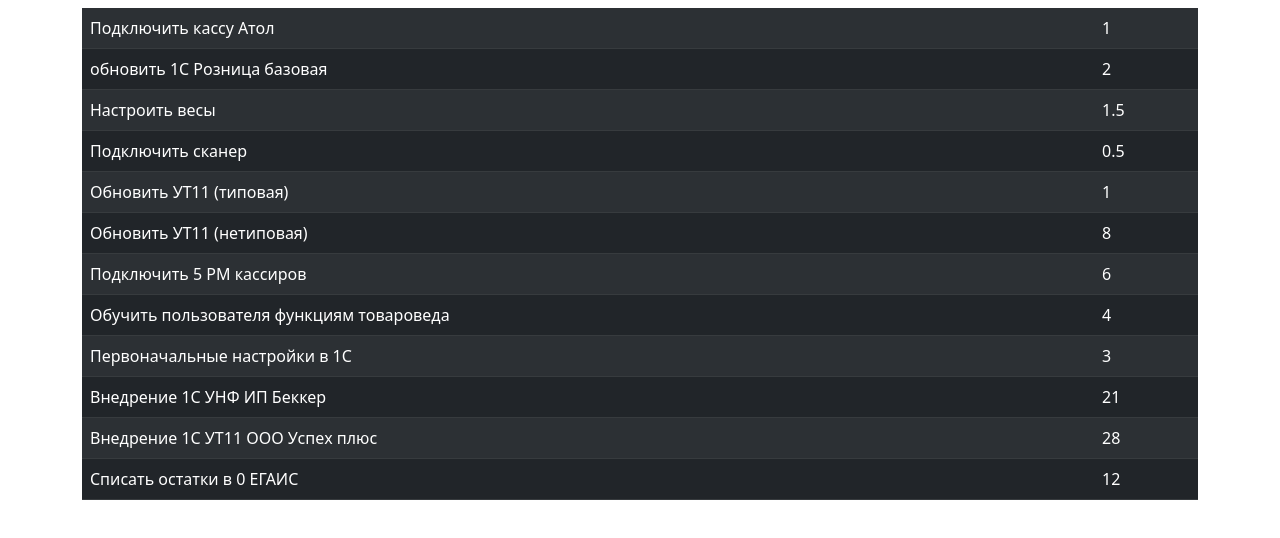
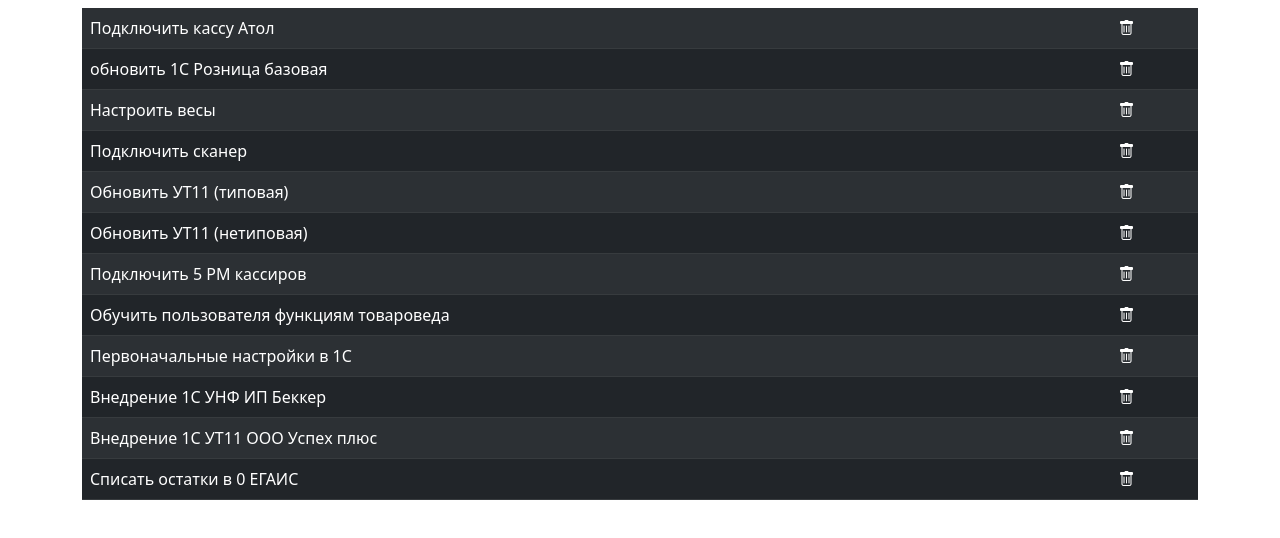
Before and after one commit to ElenaFrank/my_graduate_project, a React (Create React App) app: page / in a window 1280 px wide. Shown: the top 538 px of the page. Built offline with nearby package versions, Linux system fonts and the light colour scheme.

Commit message:
working with style

```diff
--- a/package.json
+++ b/package.json
@@ -7,6 +7,7 @@
     "@testing-library/react": "^13.4.0",
     "@testing-library/user-event": "^13.5.0",
     "bootstrap": "^5.2.2",
+    "bootstrap-icons": "^1.9.1",
     "react": "^18.2.0",
     "react-dom": "^18.2.0",
     "react-scripts": "5.0.1",
--- a/public/index.html
+++ b/public/index.html
@@ -10,6 +10,7 @@
       content="Web site created using create-react-app"
     />
     <link rel="apple-touch-icon" href="%PUBLIC_URL%/logo192.png" />
+    <link rel="stylesheet" href="https://cdn.jsdelivr.net/npm/bootstrap-icons@1.5.0/font/bootstrap-icons.css">
     <!--
       manifest.json provides metadata used when your web app is installed on a
       user's mobile device or desktop. See https://developers.google.com/web/fundamentals/web-app-manifest/
--- a/src/components/projects.jsx
+++ b/src/components/projects.jsx
@@ -14,7 +14,7 @@
             <>
             <tr scope="row" key={project.id}>
             <td role={"button"}>{project.name}</td>
-            <td>{project.time}</td>
+            <td><i className="bi bi-trash text-grey" role={"button"}></i></td>
             </tr>
             </>
 
--- a/src/index.css
+++ b/src/index.css
@@ -1,4 +1,5 @@
 body {
+  background-color: #212529;
   margin: 0;
   font-family: -apple-system, BlinkMacSystemFont, 'Segoe UI', 'Roboto', 'Oxygen',
     'Ubuntu', 'Cantarell', 'Fira Sans', 'Droid Sans', 'Helvetica Neue',
```
Also changed, not shown: 1 other file (tests, documents, lock files or other folders).
